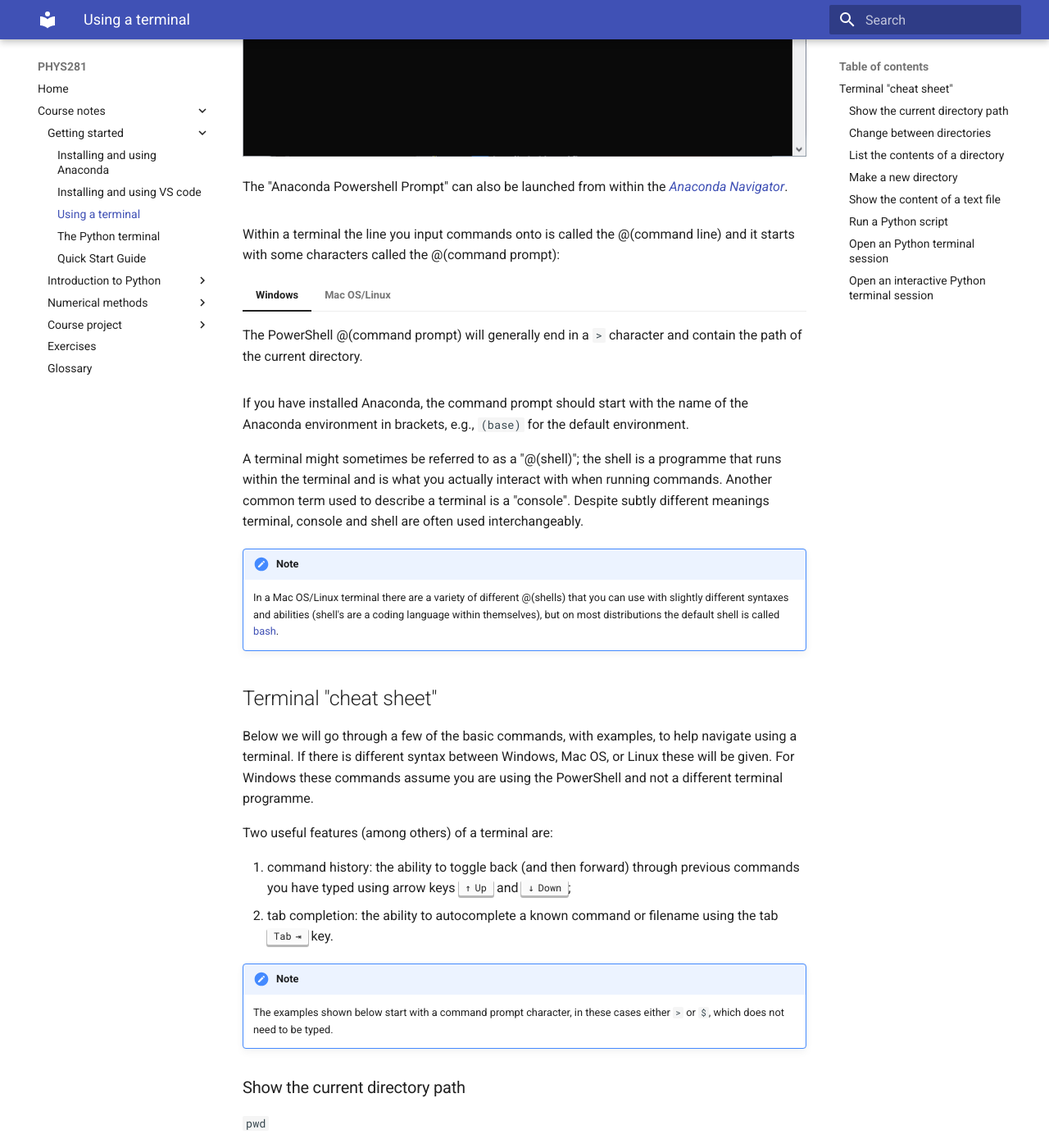
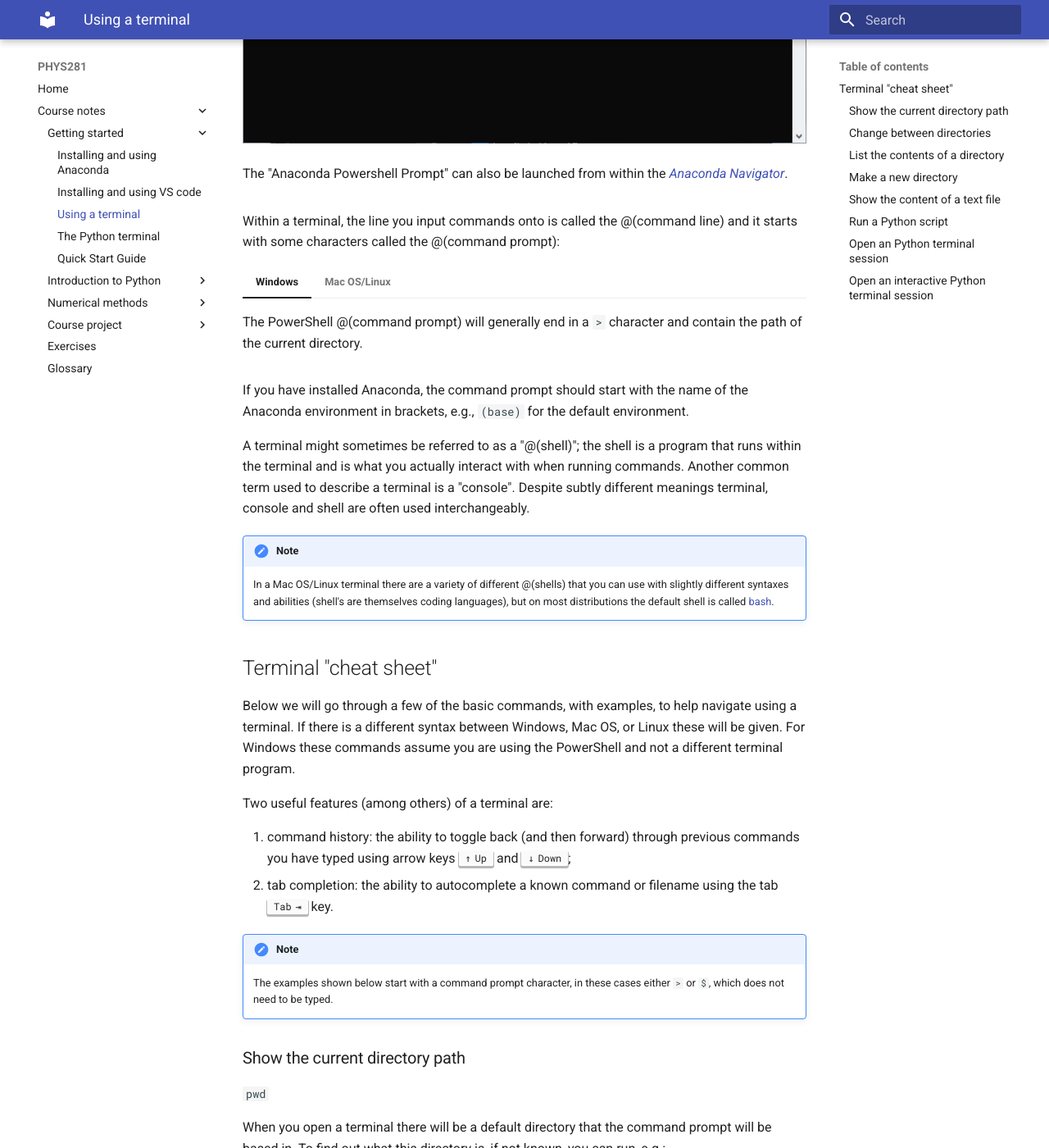
Before and after one commit to ndd21/PHYS281, an MkDocs documentation site: the page built from docs/demo-terminal.md, in a window 1280 px wide and 1400 px high, scrolled down 1360 px. Shown: the whole window at 82% size. Built offline with MkDocs 1.6.1 and Material for MkDocs 9.7.7, drawn with Linux system fonts in a browser that asks for light colours; some of the changed text lies outside the part shown.

Commit message:
demo-terminal.md: minor typo fixes

````diff
--- a/docs/demo-terminal.md
+++ b/docs/demo-terminal.md
@@ -24,8 +23,8 @@ terminal programmes for different operating systems, the most common being:
 
     Open this by either:
 
-    * clicking the Windows start :fontawesome-brands-windows: button and scroll to find "Anaconda
-      Powershell Prompt (anaconda3)" within the "Anaconda3 (64-bit)" menu;
+    * clicking the Windows start :fontawesome-brands-windows: button and scrolling to find
+      "Anaconda Powershell Prompt (anaconda3)" within the "Anaconda3 (64-bit)" menu;
     * or, searching for "PowerShell" in the search bar and selecting "Anaconda Powershell Prompt".
 
     ![Anaconda Powershell](img/anaconda-powershell.png)
@@ -51,7 +50,7 @@ terminal programmes for different operating systems, the most common being:
 
     ![Linux terminal](img/linuxterminal.png)
 
-Within a terminal the line you input commands onto is called the @(command line) and it starts with
+Within a terminal, the line you input commands onto is called the @(command line) and it starts with
 some characters called the @(command prompt):
 
 === "Windows"
@@ -64,22 +63,22 @@ some characters called the @(command prompt):
 If you have installed Anaconda, the command prompt should start with the name of the Anaconda
 environment in brackets, e.g., `(base)` for the default environment.
 
-A terminal might sometimes be referred to as a "@(shell)"; the shell is a programme that runs within
+A terminal might sometimes be referred to as a "@(shell)"; the shell is a program that runs within
 the terminal and is what you actually interact with when running commands. Another common term used
 to describe a terminal is a "console". Despite subtly different meanings terminal, console and shell
 are often used interchangeably.
 
 !!! note
     In a Mac OS/Linux terminal there are a variety of different @(shells) that you can use with
-    slightly different syntaxes and abilities (shell's are a coding language within themselves),
-    but on most distributions the default shell is called
+    slightly different syntaxes and abilities (shell's are themselves coding languages), but on
+    most distributions the default shell is called
     [bash](https://en.wikipedia.org/wiki/Bash_(Unix_shell)).
 
 ## Terminal "cheat sheet"
 
 Below we will go through a few of the basic commands, with examples, to help navigate using a
-terminal. If there is different syntax between Windows, Mac OS, or Linux these will be given. For
-Windows these commands assume you are using the PowerShell and not a different terminal programme.
+terminal. If there is a different syntax between Windows, Mac OS, or Linux these will be given. For
+Windows these commands assume you are using the PowerShell and not a different terminal program.
 
 Two useful features (among others) of a terminal are:
 
@@ -188,7 +187,7 @@ $ cd ..
     -rw-r--r--  1 username username
     ```
 
-    A `d` at the start of the attributes indicates a directory, while a `-` is a file`. The other
+    A `d` at the start of the attributes indicates a directory, while a `-` is a file. The other
     letters (`r`, `w`, and `x`) represent whether, and by whom, the files are readable, writeable
     and executable, respectively.
 
````
Also changed, not shown: other parts of docs/demo-terminal.md (+6 -7 lines), docs/glossary.md (+2 -2 lines).
